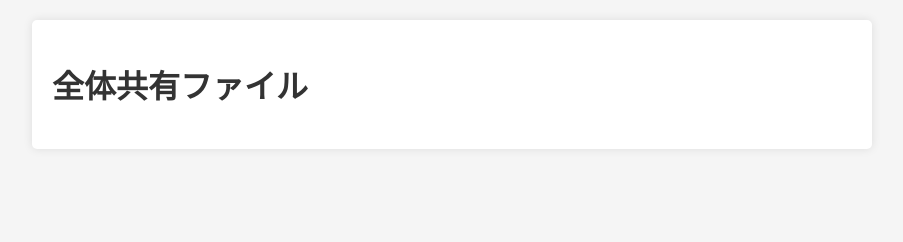
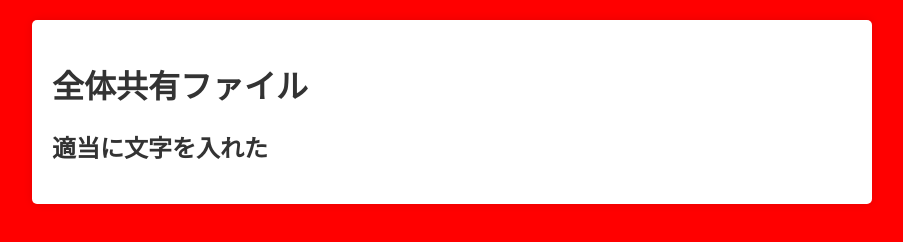
Before and after one commit to jn-nice2h/php-workshop, a plain HTML site: page index.html in a window 1280 px wide. Shown: the whole page, without its empty margins (188-1091 px from the left). Drawn offline with Linux system fonts and the light colour scheme.

Commit message:
変更をコミット

```diff
--- a/index.html
+++ b/index.html
@@ -8,6 +8,7 @@
 <body>
     <div class="container">
         <h1>全体共有ファイル</h1>
+        <h2>適当に文字を入れた</h2>
     </div>
 </body>
 </html>
--- a/style.css
+++ b/style.css
@@ -2,7 +2,7 @@ body {
     font-family: Arial, sans-serif;
     margin: 0;
     padding: 20px;
-    background-color: #f5f5f5;
+    background-color: red;
 }
 
 .container {
```
